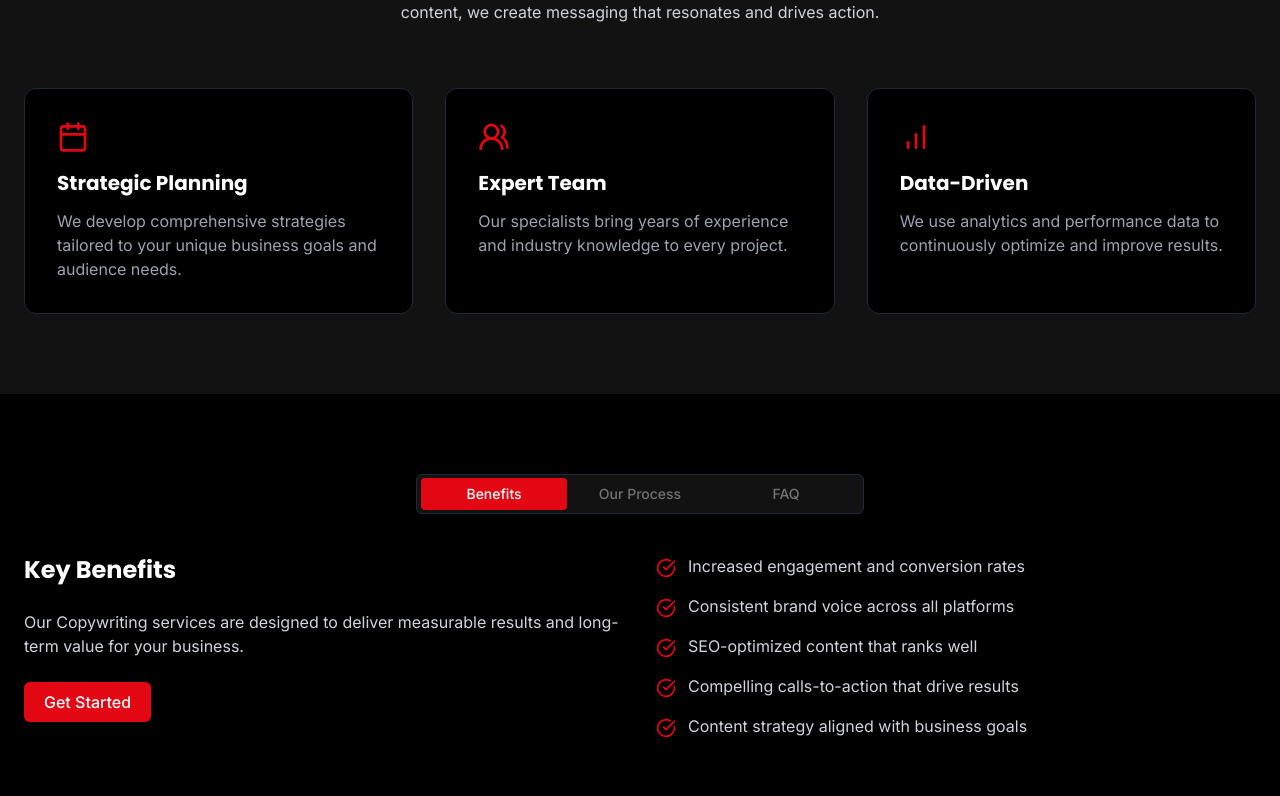
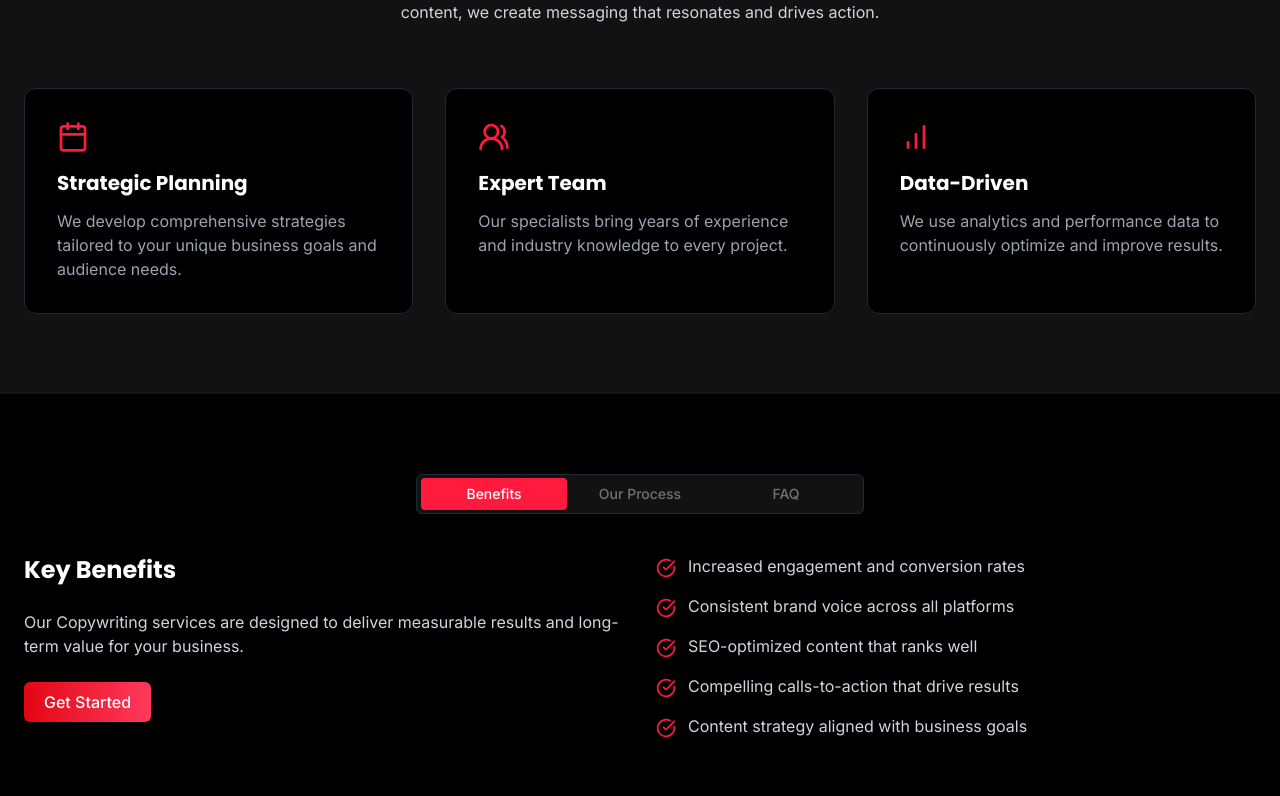
Before and after one commit to Messido/FactorAI, a React (Vite) app: page /services/copywriting in a window 1280 px wide. Shown: the part 924-1720 px from the top of the page. Built offline with nearby package versions, Linux system fonts and the light colour scheme.

Commit message:
Refactor: Replace red color with new color
Replaces all instances of the previous red color with the new color throughout the codebase.

```diff
--- a/src/components/Services.tsx
+++ b/src/components/Services.tsx
@@ -1,3 +1,4 @@
+
 import React from 'react';
 import { PenLine, Megaphone, BarChart2, Users, Video, Computer } from 'lucide-react';
 import ServiceCard from './ServiceCard';
@@ -49,7 +50,7 @@ const Services: React.FC = () => {
       <div className="container mx-auto px-6">
         <ScrollReveal>
           <div className="text-center mb-16">
-            <span className="inline-block px-3 py-1 bg-factor-red/10 rounded-full text-factor-red text-sm font-medium mb-4">
+            <span className="inline-block px-3 py-1 bg-[#ff1a3e]/10 rounded-full text-[#ff1a3e] text-sm font-medium mb-4">
               Our Services
             </span>
             <AnimatedText
--- a/src/index.css
+++ b/src/index.css
@@ -86,7 +86,7 @@
 
 @layer components {
   .text-gradient {
-    @apply bg-clip-text text-transparent bg-gradient-to-r from-factor-red to-factor-red-light;
+    @apply bg-clip-text text-transparent bg-gradient-to-r from-[#e30613] to-[#ff3a5c];
   }
 
   .transition-default {
@@ -106,11 +106,11 @@
   }
 
   .nav-link {
-    @apply relative px-2 py-1 text-foreground/80 hover:text-foreground transition-colors after:absolute after:bottom-0 after:left-0 after:w-0 after:h-0.5 after:bg-factor-red after:transition-all after:duration-300 hover:after:w-full;
+    @apply relative px-2 py-1 text-foreground/80 hover:text-foreground transition-colors after:absolute after:bottom-0 after:left-0 after:w-0 after:h-0.5 after:bg-[#ff1a3e] after:transition-all after:duration-300 hover:after:w-full;
   }
 
   .btn-primary {
-    @apply bg-factor-red hover:bg-factor-red-light text-white rounded-md px-5 py-2.5 font-medium transition-colors;
+    @apply bg-gradient-to-r from-[#e30613] to-[#ff3a5c] hover:from-[#ff1a3e] hover:to-[#ff3a5c] text-white rounded-md px-5 py-2.5 font-medium transition-colors;
   }
 
   .btn-secondary {
@@ -118,7 +118,7 @@
   }
 
   .btn-outline {
-    @apply border border-factor-red text-factor-red hover:bg-factor-red hover:text-white rounded-md px-5 py-2.5 font-medium transition-colors;
+    @apply border border-[#ff1a3e] text-[#ff1a3e] hover:bg-[#ff1a3e] hover:text-white rounded-md px-5 py-2.5 font-medium transition-colors;
   }
 }
 
@@ -180,10 +180,10 @@
 }
 
 ::-webkit-scrollbar-thumb {
-  background: rgba(227, 6, 19, 0.5);
+  background: rgba(255, 26, 62, 0.5);
   border-radius: 6px;
 }
 
 ::-webkit-scrollbar-thumb:hover {
-  background: rgba(227, 6, 19, 0.8);
+  background: rgba(255, 26, 62, 0.8);
 }
--- a/tailwind.config.ts
+++ b/tailwind.config.ts
@@ -64,8 +64,8 @@ export default {
 					ring: 'hsl(var(--sidebar-ring))'
 				},
 				factor: {
-					red: "#E30613",
-					"red-light": "#FF3A46",
+					red: "#ff1a3e",
+					"red-light": "#ff3a5c",
 					black: "#000000",
 					"black-light": "#121212",
 					"black-muted": "#222222",
```
